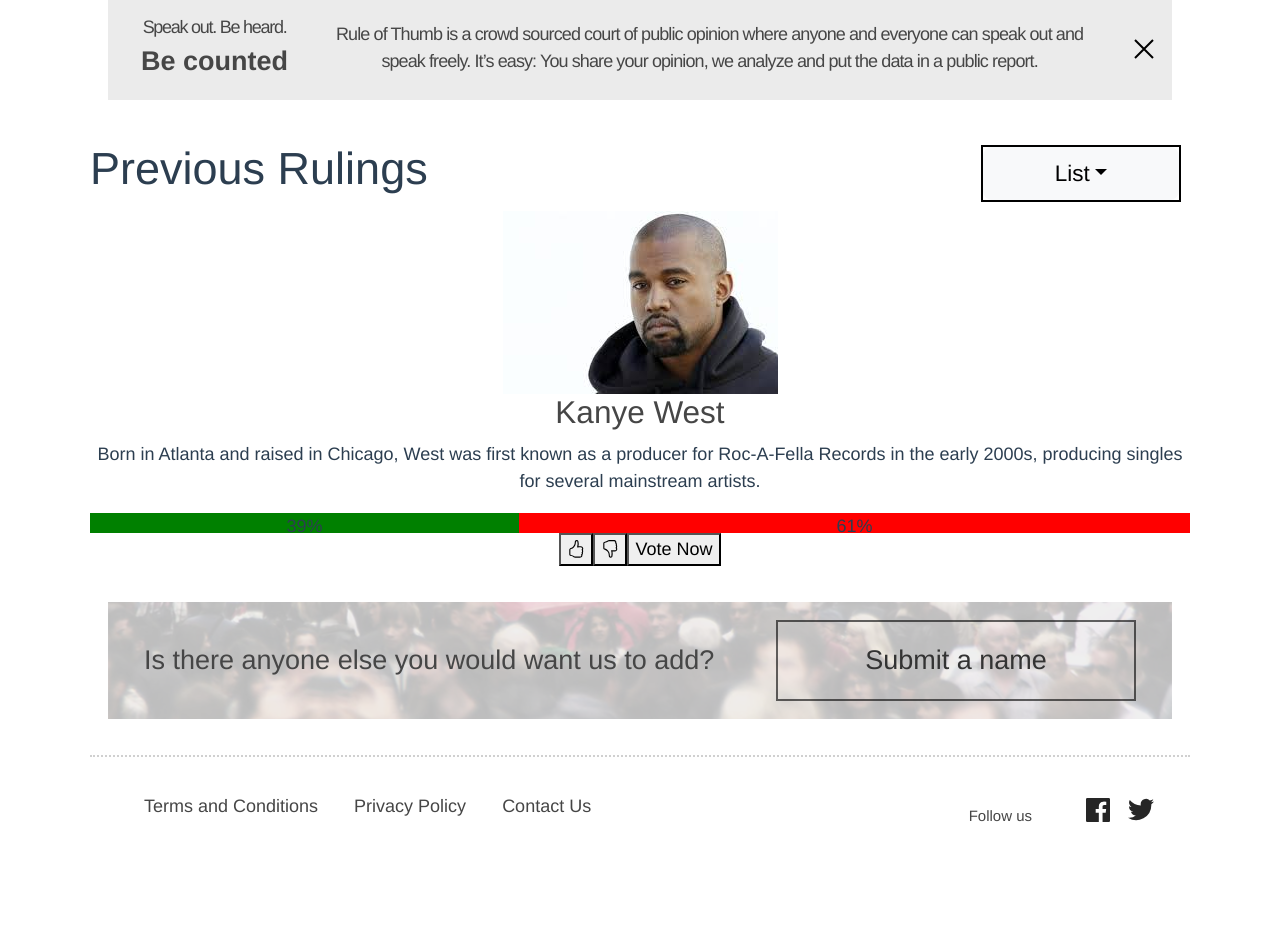
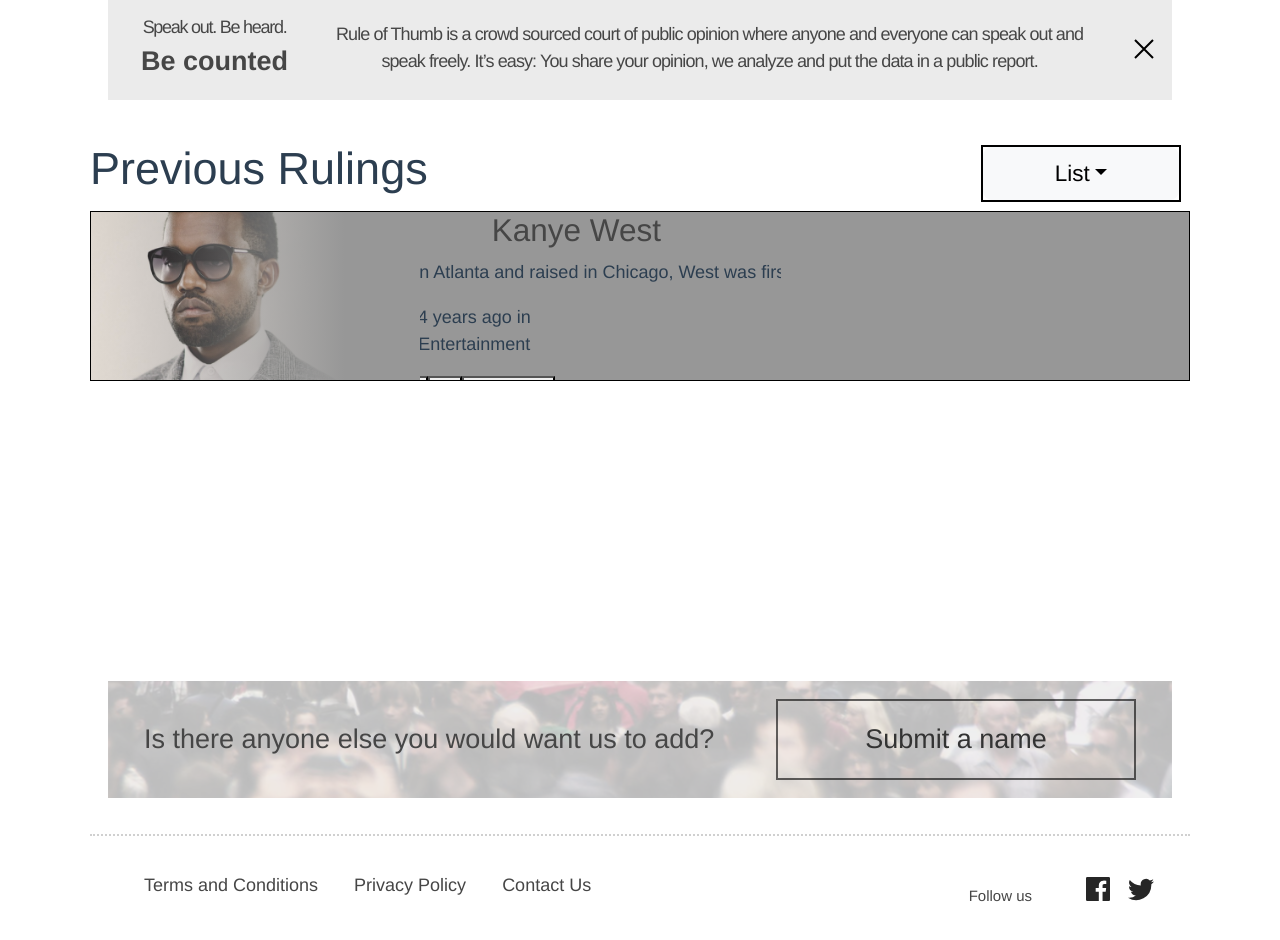
Before and after one commit to camillodev/rule-of-thumb, a Vue app: page / in a window 1280 px wide. Shown: the part 740-1680 px from the top of the page. Before the commit the page ends 1635 px from the top, so only its background shows below. Built offline with nearby package versions, Linux system fonts and the light colour scheme.

Commit message:
add some background styling

```diff
--- a/package.json
+++ b/package.json
@@ -11,6 +11,7 @@
     "bootstrap": "^5.3.3",
     "bootstrap-vue": "^2.23.1",
     "core-js": "^3.8.3",
+    "moment": "^2.30.1",
     "sass-loader": "^14.1.1",
     "vue": "^2.6.14",
     "vuex": "^4.1.0"
--- a/src/assets/data.json
+++ b/src/assets/data.json
@@ -4,7 +4,7 @@
             "name": "Kanye West",
             "description": "Born in Atlanta and raised in Chicago, West was first known as a producer for Roc-A-Fella Records in the early 2000s, producing singles for several mainstream artists.",
             "category": "entertainment",
-            "picture": "kanye.jpg",
+            "picture": "kanye.png",
             "lastUpdated": "2020-03-10T23:08:57.892Z",
             "votes": {
                 "positive": 23,
--- a/src/components/PollCard.vue
+++ b/src/components/PollCard.vue
@@ -1,19 +1,17 @@
 <template>
-  <div class="poll-card">
-    <div class="card-header">
-     <div class="card-image">
-      <img :src="imagePath" :alt="card.name + ' profile picture'">
+  <div class="pollcard">
+    <div class="pollcard__info d-flex row">
+      <div class="pollcard__profile col-md-3">
+        <img :src="imagePath" :alt="card.name + ' profile picture'" />
       </div>
-     <div class="card-text">
+      <div class="pollcard__details col-md-9">
+        <div class="pollcard__description col-md-6">
           <h3>{{ card.name }}</h3>
           <p>{{ card.description }}</p>
         </div>
-    </div>
-    <div class="card-body">
-      <div class="vote-results">
-        <div class="positive" :style="{ width: positivePercentage + '%' }">{{positivePercentage}}%</div>
-        <div class="negative" :style="{ width: negativePercentage + '%' }">{{negativePercentage}}%</div>
-      </div>
+        <div class="pollcard__actions col-md-3">
+          <p v-if="hasVoted">Thank you for voting</p>
+          <p v-else>{{ lastUpdatedDescription }}</p>
           <div class="vote-actions">
             <button @click="selectVote('like')" class="like-btn">
               <b-icon icon="hand-thumbs-up"></b-icon>
@@ -25,21 +23,34 @@
           </div>
         </div>
       </div>
+    </div>
+    <div class="vote-results">
+      <div class="positive" :style="{ width: positivePercentage + '%' }">
+        {{ positivePercentage }}%
+      </div>
+      <div class="negative" :style="{ width: negativePercentage + '%' }">
+        {{ negativePercentage }}%
+      </div>
+    </div>
+  </div>
 </template>
 
 <script>
+import moment from 'moment';
+
 export default {
   name: 'PollCard',
   props: {
     card: {
       type: Object,
-      default: () => ({})
-    }
+      default: () => ({}),
+    },
   },
   data() {
     return {
-      selectedVote: ""
-    }
+      selectedVote: '',
+      hasVoted: false,
+    };
   },
   computed: {
     totalVotes() {
@@ -53,24 +64,64 @@
     },
     imagePath() {
       return require('@/assets/img/' + this.card.picture);
-    }
+    },
+    lastUpdatedDescription() {
+      const formattedData = moment(this.card.lastUpdated).fromNow();
+      const formattedCategory =
+        this.card.category.charAt(0).toUpperCase() +
+        this.card.category.slice(1);
 
-
+      return `${formattedData} in ${formattedCategory}`;
+    },
   },
   methods: {
     voteHandler() {
-      this.$emit("voteEvent", this.selectedVote);
+      this.hasVoted = true;
+      this.$emit('voteEvent', this.selectedVote);
     },
 
     selectVote(selectedVote) {
       this.selectedVote = selectedVote;
+    },
+  },
+};
+</script>
+
+<style lang="scss" scoped>
+.pollcard {
+  height: 170px;
+  width: 100%;
+  border: 1px solid #000;
+  overflow: hidden;
+  position: relative;
+  background: linear-gradient(to right, rgba(255, 255, 255, 0), #979797 30%);
+
+  &__description {
+    white-space: nowrap;
+    overflow: hidden;
+    text-overflow: ellipsis;
+  }
+
+  &__profile {
+    height: 170px;
+    position: relative;
+
+    img {
+      object-fit: cover;
+      height: 100%;
+      width: 100%;
     }
   }
+  &:after {
+    content: '';
+    position: absolute;
+    top: 0;
+    bottom: 0;
+    left: 0;
+    right: 70%; // Ajuste isso conforme necessário para controlar onde o degradê começa/termina
+    background: linear-gradient(to right, rgba(255, 255, 255, 0), #979797 77%);
+    pointer-events: none; // Isso garante que o pseudo-elemento não interfira com cliques
   }
-</script>
-
-<style scoped>
-.poll-card {
 }
 
 .vote-results {
--- a/src/components/PollList.vue
+++ b/src/components/PollList.vue
@@ -46,6 +46,8 @@
 
 <style scoped lang="scss">
 .poll-list {
+  margin-bottom: 300px;
+
   &__header {
     display: flex;
     align-items: center;
```
Also changed, not shown: src/assets/img/kanye.png (added), 1 other file (tests, documents, lock files or other folders). Lines whose indentation alone changed are shown as unchanged.
